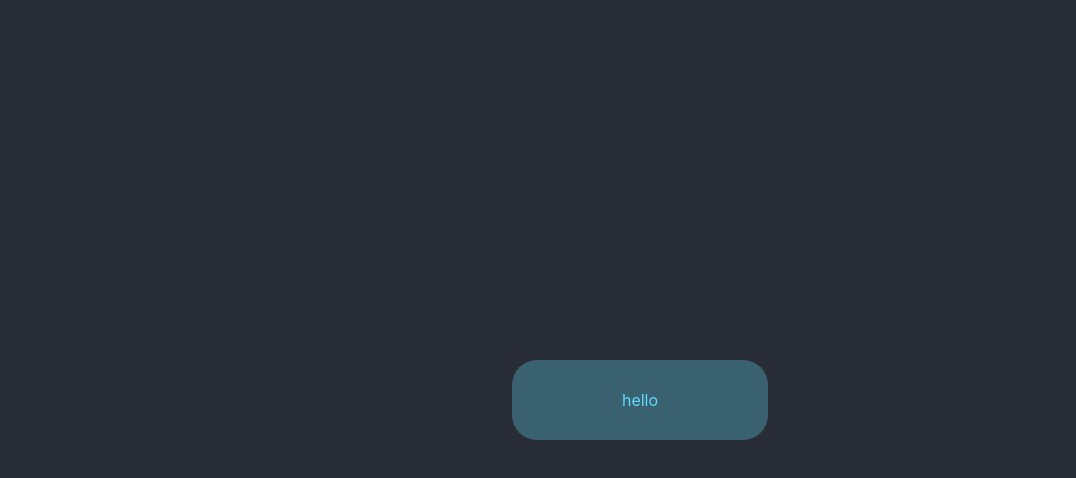
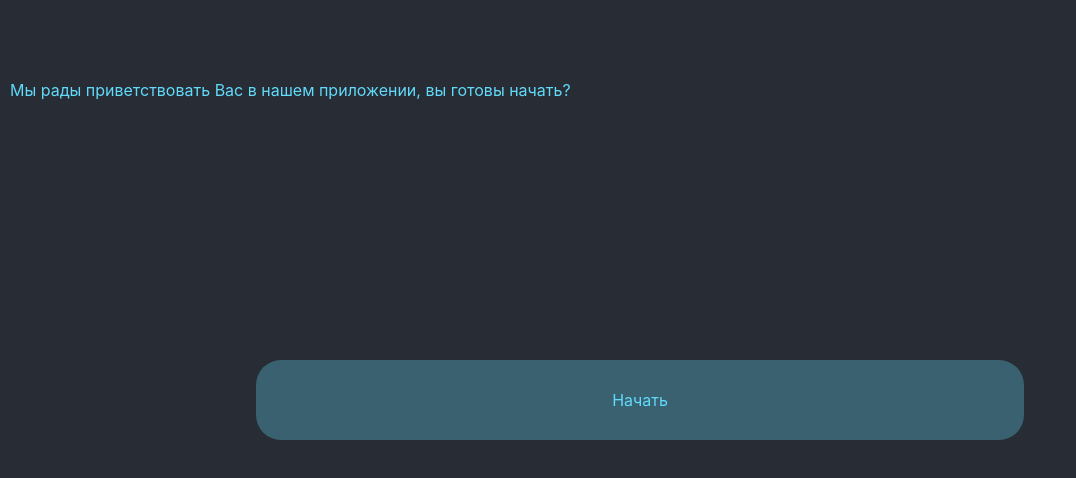
Before and after one commit to Sky274SS/charity-il76, a React (Create React App) app: page / in a window 1280 px wide. Shown: the top 478 px of the page, without its empty margins (0-1076 px from the left). Built offline with nearby package versions, Linux system fonts and the light colour scheme.

Commit message:
first step

```diff
--- a/src/pages/StartPage.jsx
+++ b/src/pages/StartPage.jsx
@@ -1,12 +1,19 @@
 import React from 'react';
 import './startPage.css';
+
 const StartPage = () => {
 
-alert('Внимание! данное приложение предназначено для мобильных устройств, на остальных устройствах интерфейс может отображаться не корректно!')
+    //alert('Внимание! данное приложение предназначено для мобильных устройств, на остальных устройствах интерфейс может отображаться не корректно!')
 
     return (
-        <div className="container">
-            <div>hello</div>
+        <div>
+            <div className='start_message'>
+                Мы рады приветствовать Вас в нашем приложении, вы готовы начать?
+            </div>
+            <div className="container">
+
+                <div>Начать</div>
+            </div>
         </div>
     );
 };
--- a/src/pages/startPage.css
+++ b/src/pages/startPage.css
@@ -11,8 +11,14 @@
     display: flex;
     justify-content: center;
     align-items: center;
-    width: 20vw;
+    width: 60vw;
     height: 10vh;
     background-color: rgba(97, 218, 251, 0.3);
     border-radius: 25px;
 }
+.start_message{
+    margin: 10vh 10px 0 10px;
+    text-align: center;
+    position: absolute;
+    color: #61dafb;
+}
```
